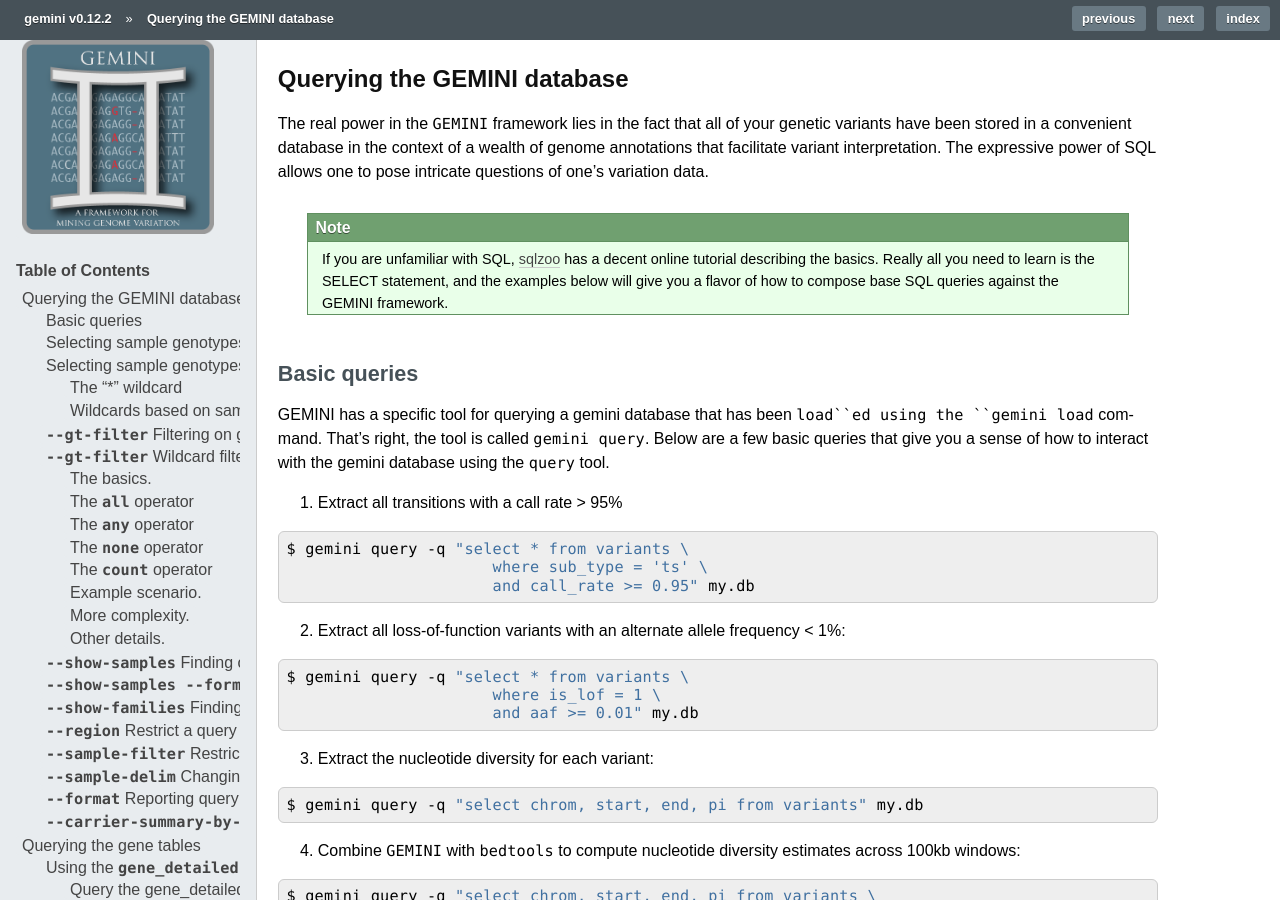
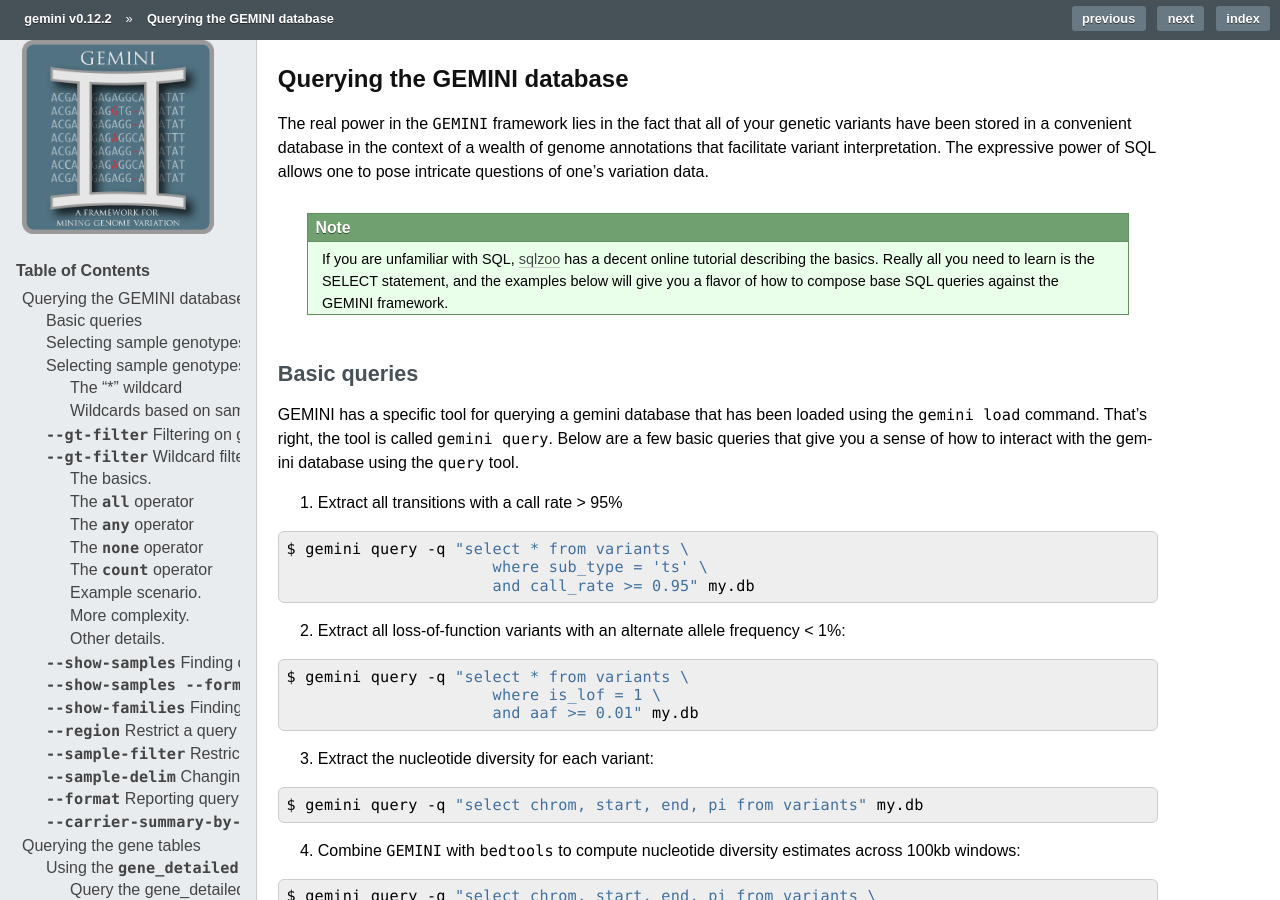
Before and after one commit to arq5x/gemini, a Sphinx documentation site: the page built from docs/content/querying.rst, in a window 1280 px wide and 900 px high. Built offline with Sphinx 7.4.7, drawn with Linux system fonts in a browser that asks for light colours; formulas are drawn with MathJax 3; pages that are not in the unit, such as notebooks, are missing from menus; comment, search, counter and statistics services are not loaded; the version number is read from the project's files by our own code.

Commit message:
Remove formatting mistake in 'querying'
``load``ed was not being rendered properly.

```diff
--- a/docs/content/querying.rst
+++ b/docs/content/querying.rst
@@ -21,7 +21,7 @@ data.
 Basic queries
 ==============================
 
-GEMINI has a specific tool for querying a gemini database that has been ``load``ed
+GEMINI has a specific tool for querying a gemini database that has been loaded
 using the ``gemini load`` command.  That's right, the tool is called
 ``gemini query``. Below are a few basic queries that give you a sense of how to
 interact with the gemini database using the ``query`` tool.
```
